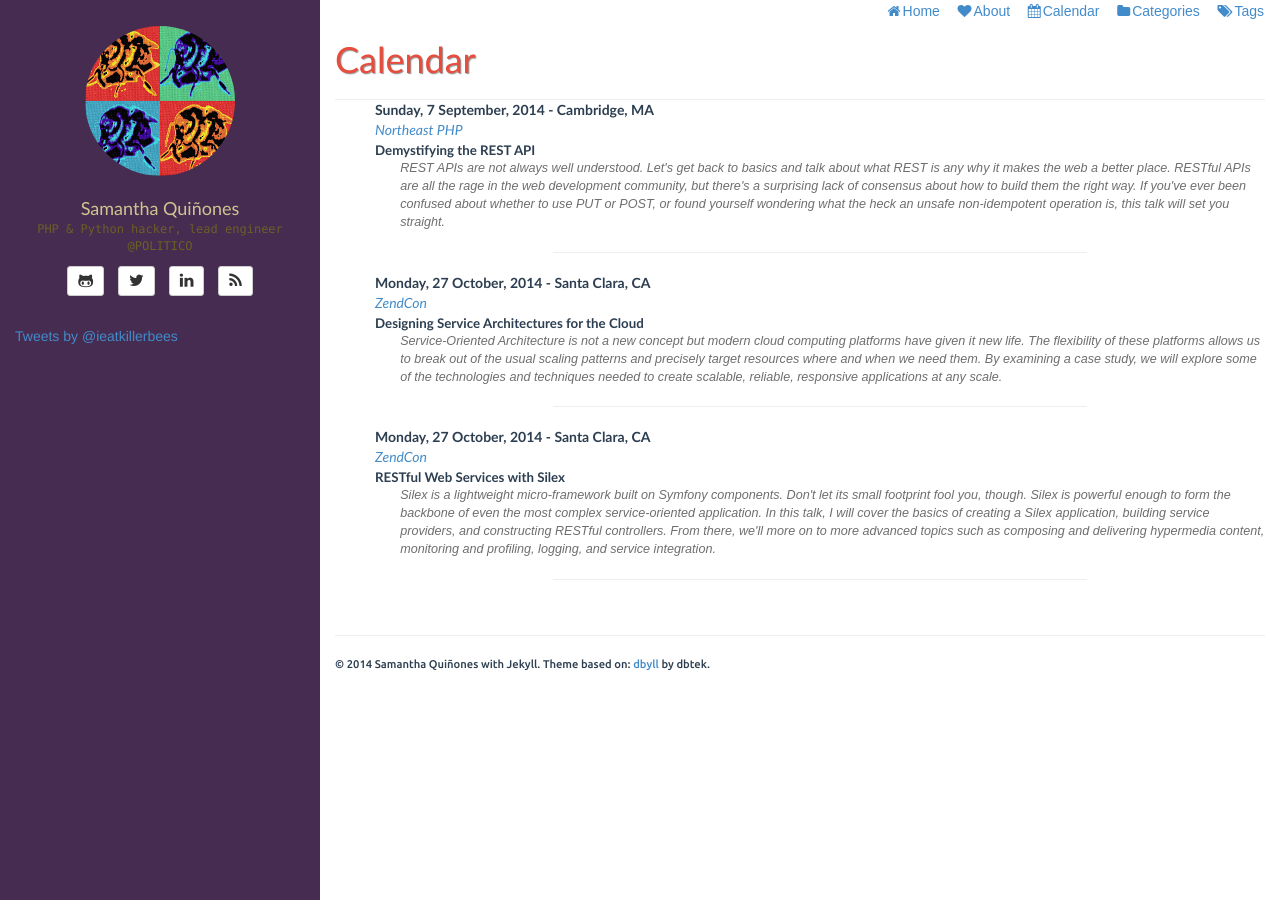
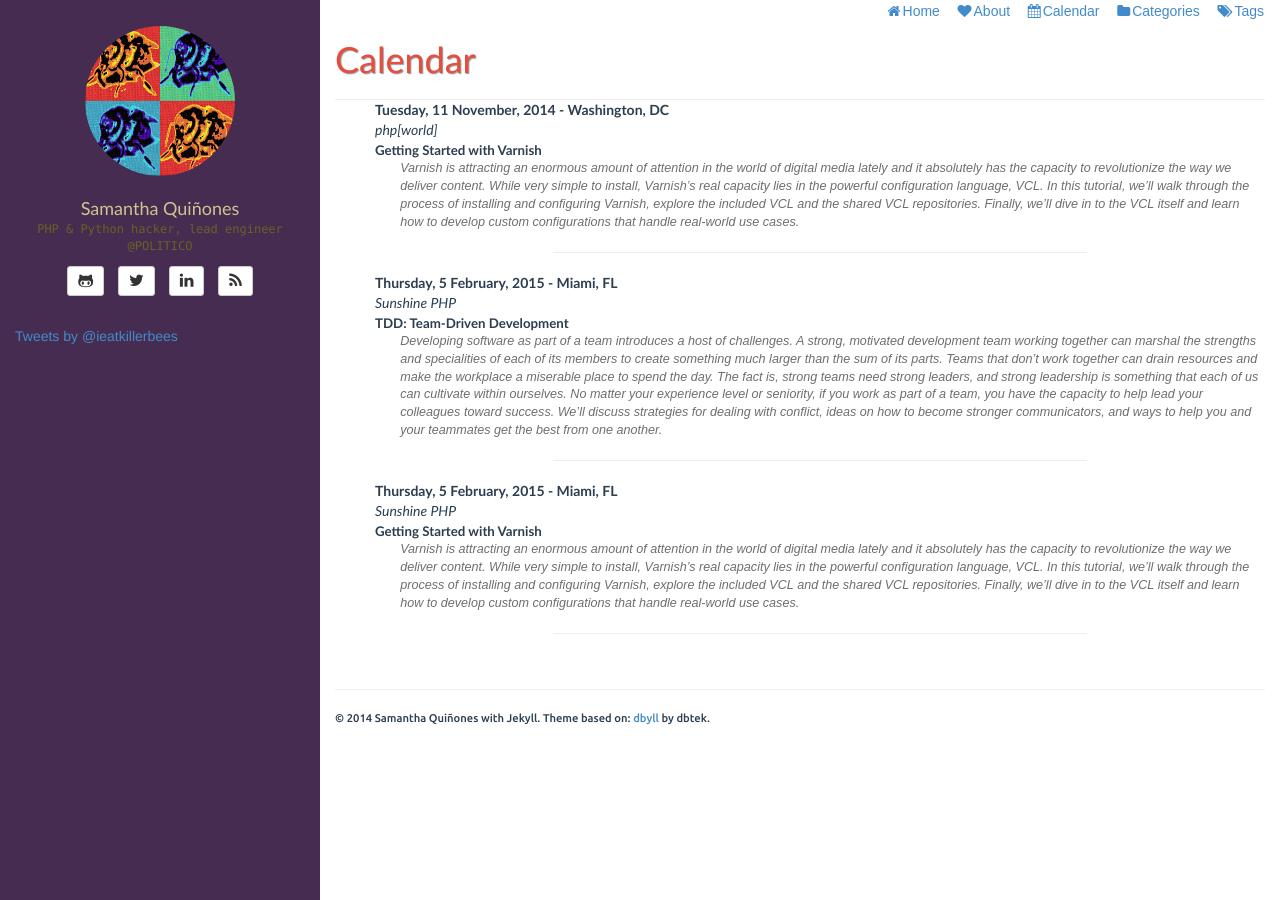
Before and after one commit to ieatkillerbees/squinones.github.io, a Jekyll site: the page built from calendar.html, in a window 1280 px wide. Built offline with Jekyll 4.4.1, drawn with Linux system fonts in a browser that asks for light colours; nearby versions of some CDN libraries; comment, search, counter and statistics services are not loaded.

Commit message:
Updated events & new post

```diff
--- a/_config.yml
+++ b/_config.yml
@@ -3,7 +3,7 @@
 paginate: 10 # pagination based on number of posts
 paginate_path: "page:num"
 exclude: ["README.md"] # files to exclude
-highlighter: true
+highlighter: pygments
 markdown: kramdown
 
 gems:
--- a/_data/events.yml
+++ b/_data/events.yml
@@ -1,32 +1,53 @@
-- name: Northeast PHP
-  link: http://northeastphp.com
-  location: "Cambridge, MA"
-  date:  2014-09-07T13:00:00Z-0004
-  talk:  Demystifying the REST API
+#- name: Northeast PHP
+#  link: http://northeastphp.com
+#  location: "Cambridge, MA"
+#  date:  2014-09-07T13:00:00Z-0004
+#  talk:  Demystifying the REST API
+#  description: >
+#    REST APIs are not always well understood. Let's get back to basics and talk about what REST is any why it makes the web a better place.
+#    RESTful APIs are all the rage in the web development community, but there's a surprising lack of consensus about how to build them the
+#    right way. If you've ever been confused about whether to use PUT or POST, or found yourself wondering what the heck an unsafe
+#    non-idempotent operation is, this talk will set you straight.
+#
+#- name: ZendCon
+#  link: http://www.zendcon.com
+#  location: "Santa Clara, CA"
+#  date: 2014-10-27
+#  talk: Designing Service Architectures for the Cloud
+#  description: >
+#    Service-Oriented Architecture is not a new concept but modern cloud computing platforms have given it new life. The flexibility of these
+#    platforms allows us to break out of the usual scaling patterns and precisely target resources where and when we need them. By examining a
+#    case study, we will explore some of the technologies and techniques needed to create scalable, reliable, responsive applications at any
+#    scale.
+#
+#- name: ZendCon
+#  link: http://www.zendcon.com
+#  location: "Santa Clara, CA"
+#  date: 2014-10-27
+#  talk: RESTful Web Services with Silex
+#  description: >
+#    Silex is a lightweight micro-framework built on Symfony components. Don't let its small footprint fool you, though. Silex is powerful
+#    enough to form the backbone of even the most complex service-oriented application. In this talk, I will cover the basics of creating a
+#    Silex application, building service providers, and constructing RESTful controllers. From there, we'll more on to more advanced topics
+#    such as composing and delivering hypermedia content, monitoring and profiling, logging, and service integration.
+
+- name: php[world]
+  location: "Washington, DC"
+  date: 2014-11-11
+  talk: Getting Started with Varnish
   description: >
-    REST APIs are not always well understood. Let's get back to basics and talk about what REST is any why it makes the web a better place.
-    RESTful APIs are all the rage in the web development community, but there's a surprising lack of consensus about how to build them the
-    right way. If you've ever been confused about whether to use PUT or POST, or found yourself wondering what the heck an unsafe
-    non-idempotent operation is, this talk will set you straight.
+    Varnish is attracting an enormous amount of attention in the world of digital media lately and it absolutely has the capacity to revolutionize the way we deliver content. While very simple to install, Varnish’s real capacity lies in the powerful configuration language, VCL. In this tutorial, we’ll walk through the process of installing and configuring Varnish, explore the included VCL and the shared VCL repositories. Finally, we’ll dive in to the VCL itself and learn how to develop custom configurations that handle real-world use cases.
 
-- name: ZendCon
-  link: http://www.zendcon.com
-  location: "Santa Clara, CA"
-  date: 2014-10-27
-  talk: Designing Service Architectures for the Cloud
+- name: Sunshine PHP
+  location: "Miami, FL"
+  date: 2015-02-05
+  talk: "TDD: Team-Driven Development"
   description: >
-    Service-Oriented Architecture is not a new concept but modern cloud computing platforms have given it new life. The flexibility of these
-    platforms allows us to break out of the usual scaling patterns and precisely target resources where and when we need them. By examining a
-    case study, we will explore some of the technologies and techniques needed to create scalable, reliable, responsive applications at any
-    scale.
+    Developing software as part of a team introduces a host of challenges. A strong, motivated development team working together can marshal the strengths and specialities of each of its members to create something much larger than the sum of its parts. Teams that don’t work together can drain resources and make the workplace a miserable place to spend the day. The fact is, strong teams need strong leaders, and strong leadership is something that each of us can cultivate within ourselves. No matter your experience level or seniority, if you work as part of a team, you have the capacity to help lead your colleagues toward success. We’ll discuss strategies for dealing with conflict, ideas on how to become stronger communicators, and ways to help you and your teammates get the best from one another.
 
-- name: ZendCon
-  link: http://www.zendcon.com
-  location: "Santa Clara, CA"
-  date: 2014-10-27
-  talk: RESTful Web Services with Silex
+- name: Sunshine PHP
+  location: "Miami, FL"
+  date: 2015-02-05
+  talk: Getting Started with Varnish
   description: >
-    Silex is a lightweight micro-framework built on Symfony components. Don't let its small footprint fool you, though. Silex is powerful
-    enough to form the backbone of even the most complex service-oriented application. In this talk, I will cover the basics of creating a
-    Silex application, building service providers, and constructing RESTful controllers. From there, we'll more on to more advanced topics
-    such as composing and delivering hypermedia content, monitoring and profiling, logging, and service integration.
+    Varnish is attracting an enormous amount of attention in the world of digital media lately and it absolutely has the capacity to revolutionize the way we deliver content. While very simple to install, Varnish’s real capacity lies in the powerful configuration language, VCL. In this tutorial, we’ll walk through the process of installing and configuring Varnish, explore the included VCL and the shared VCL repositories. Finally, we’ll dive in to the VCL itself and learn how to develop custom configurations that handle real-world use cases.
--- a/_includes/sidebar.html
+++ b/_includes/sidebar.html
@@ -55,7 +55,7 @@
 </div>
 <div>
 	<ul id="twitter-widget" class="list-unstyled">
-		<a class="twitter-timeline" href="https://twitter.com/ieatkillerbees" data-widget-id="510951210841427968">Tweets by @ieatkillerbees</a>
+		<a height=500 class="twitter-timeline" href="https://twitter.com/ieatkillerbees" data-widget-id="510951210841427968">Tweets by @ieatkillerbees</a>
 		<script>!function(d,s,id){var js,fjs=d.getElementsByTagName(s)[0],p=/^http:/.test(d.location)?'http':'https';if(!d.getElementById(id)){js=d.createElement(s);js.id=id;js.src=p+"://platform.twitter.com/widgets.js";fjs.parentNode.insertBefore(js,fjs);}}(document,"script","twitter-wjs");</script>
 	</ul>
 </ul>
--- a/assets/css/style.css
+++ b/assets/css/style.css
@@ -100,7 +100,7 @@ article .share .gplus:hover {
 	padding-bottom: 10px;
 }
 
-#twitter-widget:
+/*#twitter-widget:*/
 
 #conference-schedule {
 	padding-right: 50px;
@@ -197,6 +197,12 @@ article.home div a {
 .author .author-image {
   float: left;
   margin-right: 20px;
+}
+
+.center {
+    display: block;
+    margin-left: auto;
+    margin-right: auto;
 }
 
 footer {
@@ -311,6 +317,30 @@ div#about-page p, li {
 	width: 60%;
 }
 
+.highlight {
+    margin: 2em;
+}
+
+.vignette {
+    -webkit-box-shadow: inset 0px 0px 85px rgba(255, 255, 255, 1);
+    -moz-box-shadow:    inset 0px 0px 85px rgb(255, 255, 255, 1);
+    box-shadow:         inset 0px 0px 85px rgba(255, 255, 255, 1);
+    -moz-border-radius: 10px;
+    -webkit-border-radius: 10px;
+    border-radius: 10px;
+    line-height: 0;         /* ensure no space between bottom */
+
+    display: inline-block;  /* don't go wider than image */
+}
+
+.vignette img {
+    -moz-border-radius: 10px;
+    -webkit-border-radius: 10px;
+    border-radius: 10px;
+    position: relative;
+    z-index: -1;            /* position beneath */
+}
+
 footer p {
 	font-size: .8em;
 }
```
Also changed, not shown: _posts/2014-11-08-sorting-dependency-trees.md (added, +173 -0 lines), index.html (+5 -5 lines).
